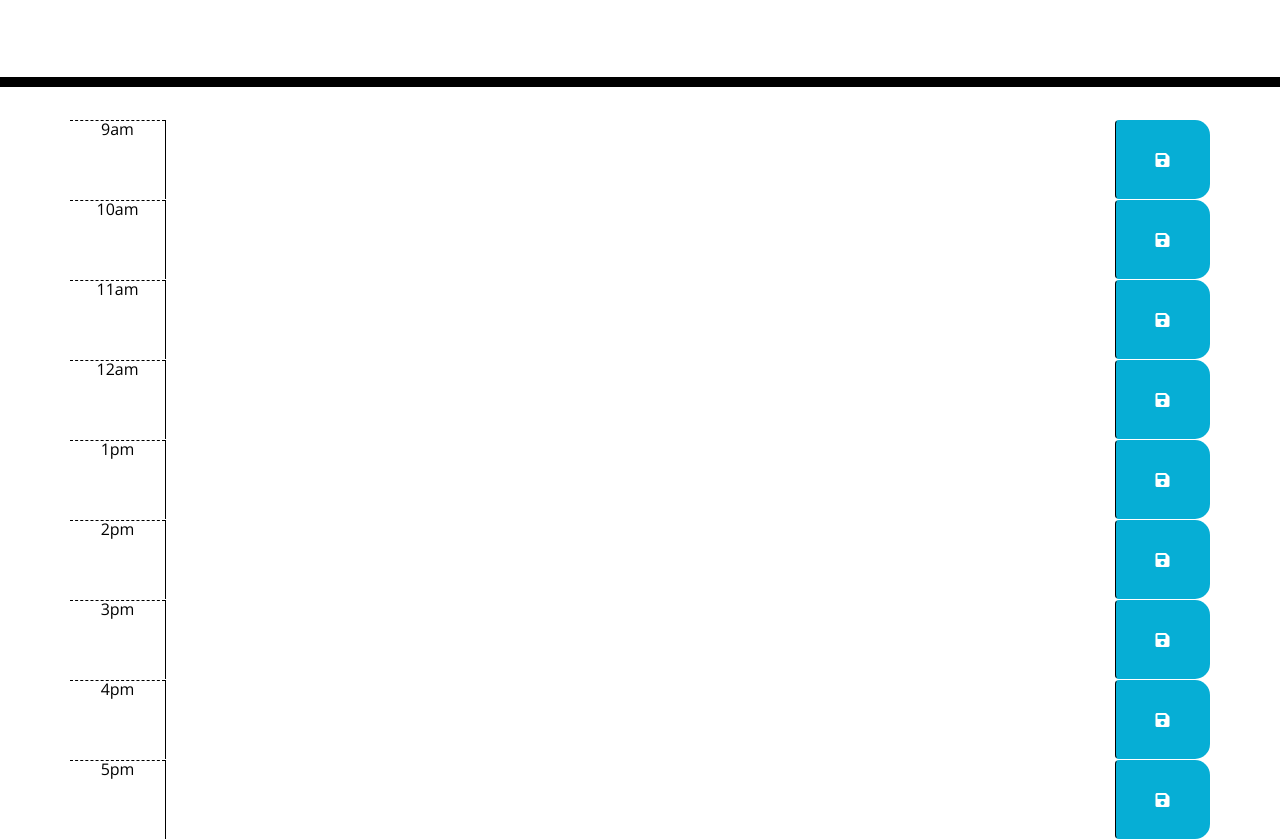
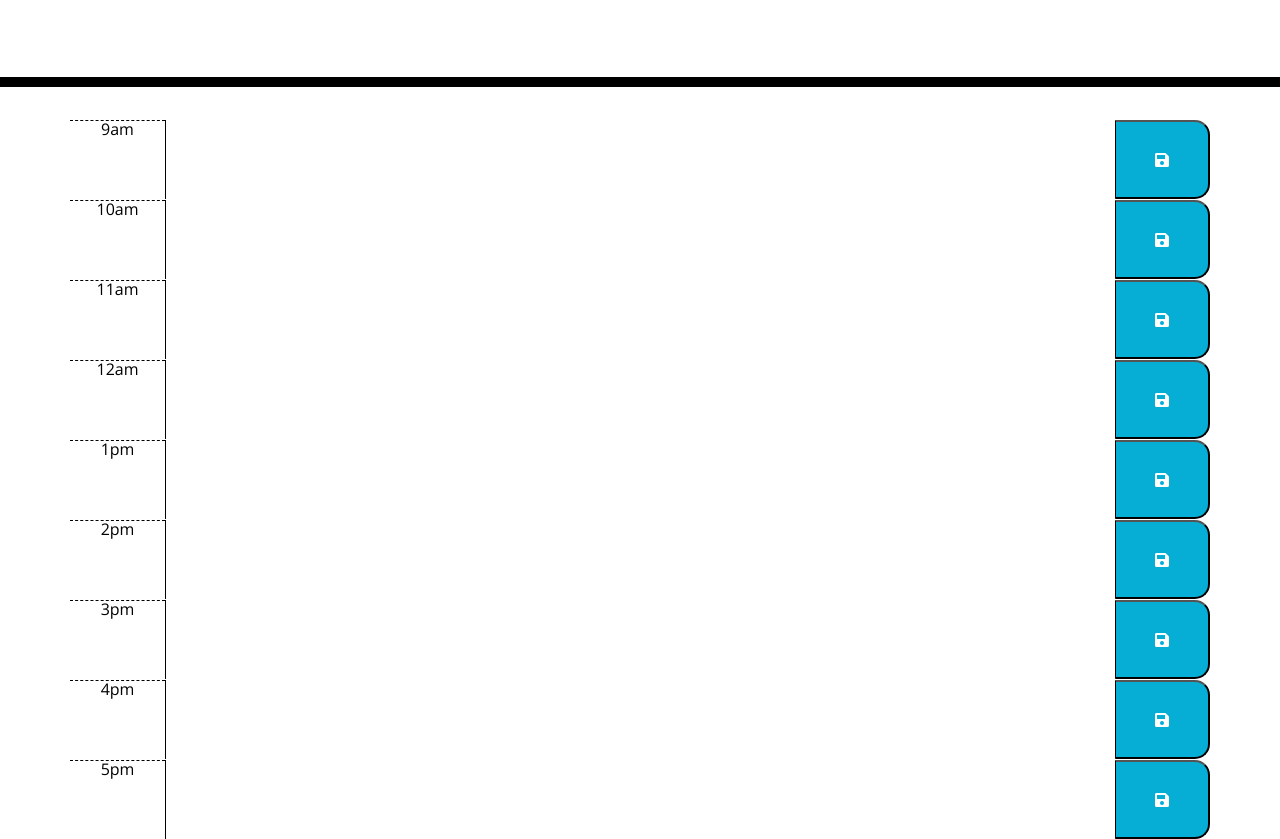
Before and after one commit to jmangerino/work-day-scheduler, a plain HTML site: page index.html in a window 1280 px wide. Shown: the part 181-1020 px from the top of the page. Drawn offline with nearby package versions, Linux system fonts and the light colour scheme; files that its build step writes are made by us from their sources.

Commit message:
fixed saved buttons in html

```diff
--- a/index.html
+++ b/index.html
@@ -34,55 +34,55 @@
       <div id="hour-9" class="row time-block">
         <div class="col-md-1 hour">9am</div>
         <textarea class="col-md-10 text description"></textarea>
-        <button class="btn saveBtn col-md-1"><i class="fas fa-save"></i></button>
+        <button class="saveBtn col-md-1"><i class="fas fa-save"></i></button>
       </div>
 
       <div id="hour-10" class="row time-block">
         <div class="col-md-1 hour">10am</div>
         <textarea class="col-md-10 text description"></textarea>
-        <button class="btn saveBtn col-md-1"><i class="fas fa-save"></i></button>
+        <button class="saveBtn col-md-1"><i class="fas fa-save"></i></button>
       </div>
 
       <div id="hour-11" class="row time-block">
         <div class="col-md-1 hour">11am</div>
         <textarea class="col-md-10 text description"></textarea>
-        <button class="btn saveBtn col-md-1"><i class="fas fa-save"></i></button>
+        <button class="saveBtn col-md-1"><i class="fas fa-save"></i></button>
       </div>
 
       <div id="hour-12" class="row time-block">
         <div class="col-md-1 hour">12am</div>
         <textarea class="col-md-10 text description"></textarea>
-        <button class="btn saveBtn col-md-1"><i class="fas fa-save"></i></button>
+        <button class="saveBtn col-md-1"><i class="fas fa-save"></i></button>
       </div>
 
       <div id="hour-13" class="row time-block">
         <div class="col-md-1 hour">1pm</div>
         <textarea class="col-md-10 text description"></textarea>
-        <button class="btn saveBtn col-md-1"><i class="fas fa-save"></i></button>
+        <button class="saveBtn col-md-1"><i class="fas fa-save"></i></button>
       </div>
 
       <div id="hour-14" class="row time-block">
         <div class="col-md-1 hour">2pm</div>
         <textarea class="col-md-10 text description"></textarea>
-        <button class="btn saveBtn col-md-1"><i class="fas fa-save"></i></button>
+        <button class="saveBtn col-md-1"><i class="fas fa-save"></i></button>
       </div>
 
       <div id="hour-15" class="row time-block">
         <div class="col-md-1 hour">3pm</div>
         <textarea class="col-md-10 text description"></textarea>
-        <button class="btn saveBtn col-md-1"><i class="fas fa-save"></i></button>
+        <button class="saveBtn col-md-1"><i class="fas fa-save"></i></button>
       </div>
 
       <div id="hour-16" class="row time-block">
         <div class="col-md-1 hour">4pm</div>
         <textarea class="col-md-10 text description"></textarea>
-        <button class="btn saveBtn col-md-1"><i class="fas fa-save"></i></button>
+        <button class="saveBtn col-md-1"><i class="fas fa-save"></i></button>
       </div>
 
       <div id="hour-17" class="row time-block">
         <div class="col-md-1 hour">5pm</div>
         <textarea class="col-md-10 text description"></textarea>
-        <button class="btn saveBtn col-md-1"><i class="fas fa-save"></i></button>
+        <button class="saveBtn col-md-1"><i class="fas fa-save"></i></button>
       </div>
 
     </div>
```
